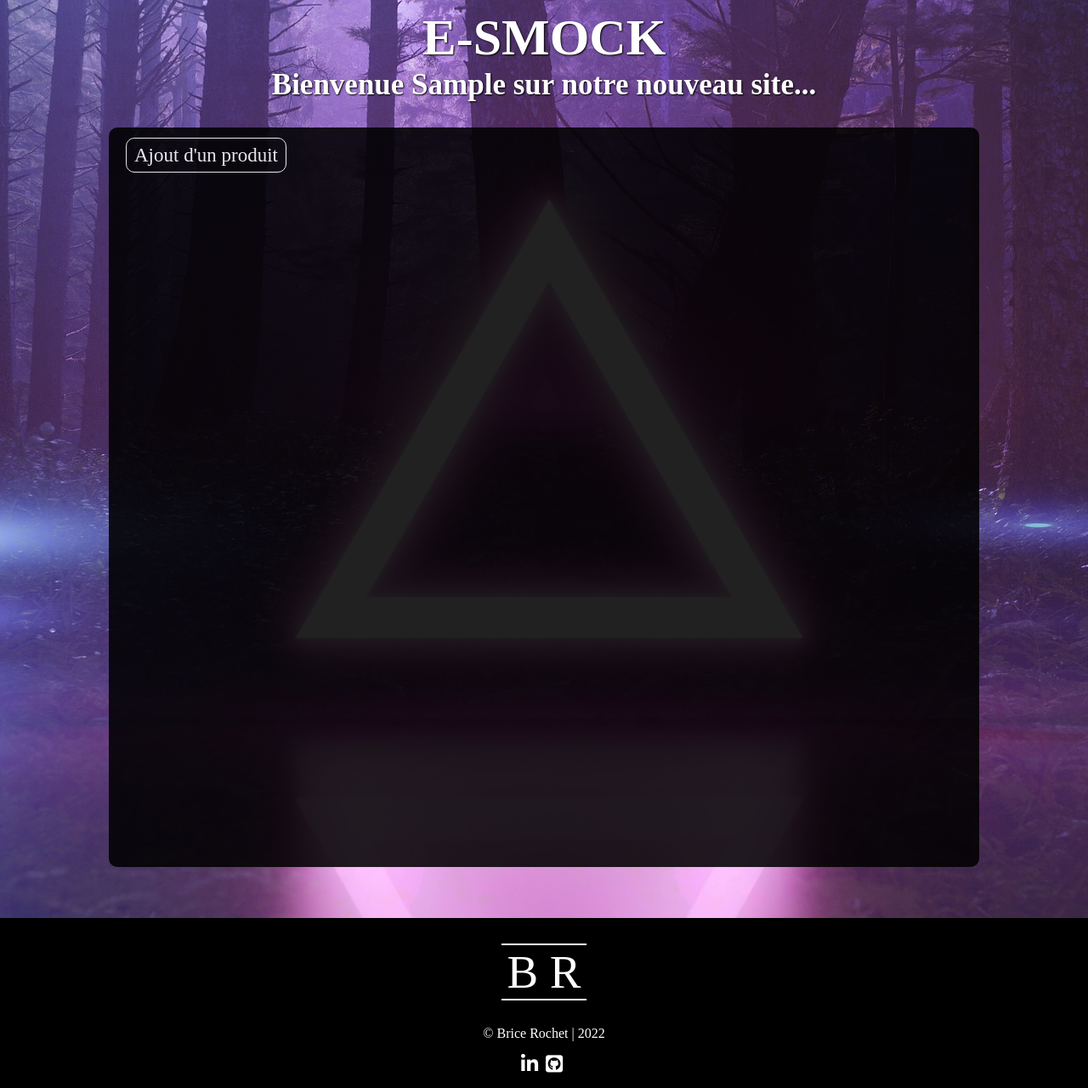
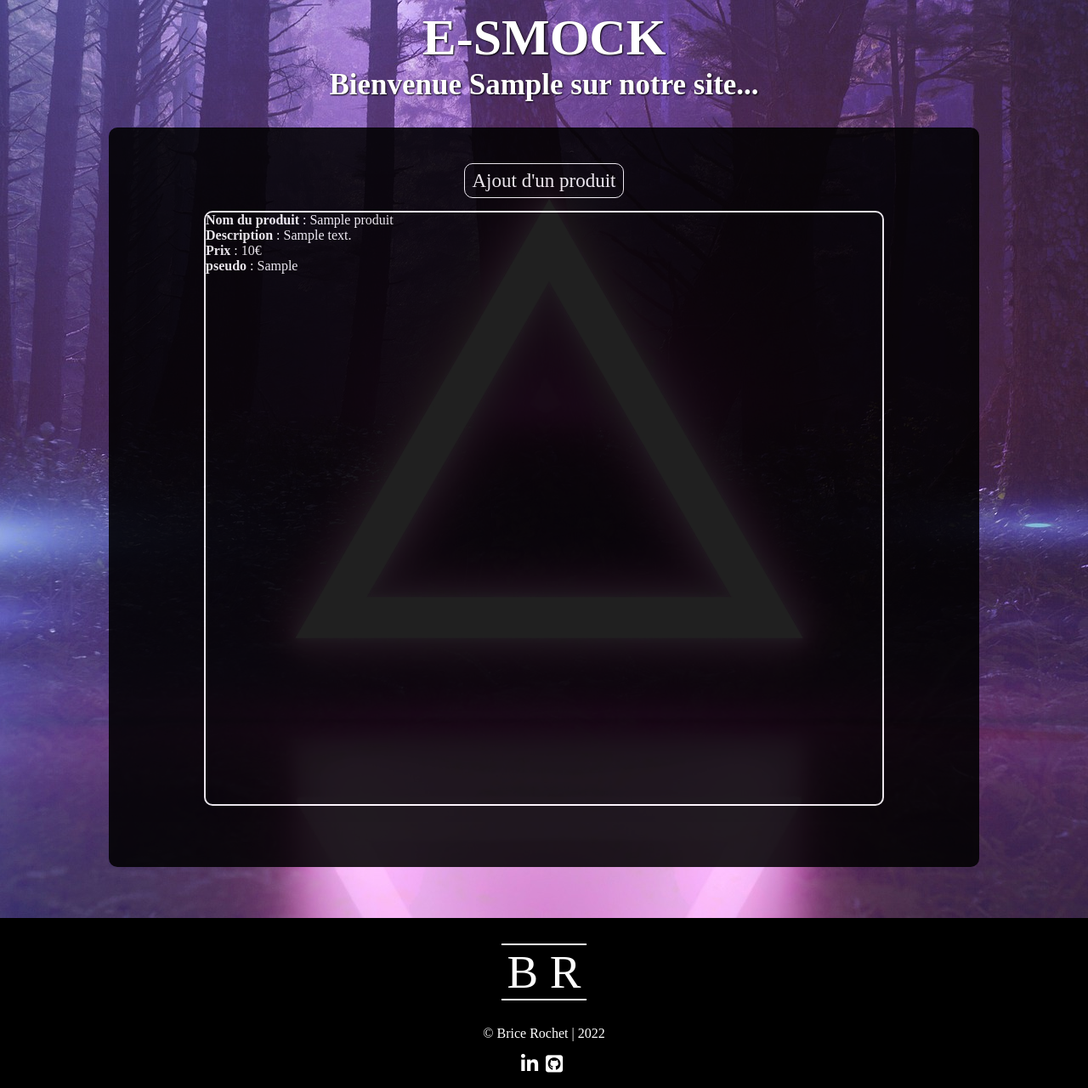
Before and after one commit to Brice0907/Projet-PHP-MySQL, a PHP site: page /Projet/ in a window 1280 px wide. Shown: the part 50-1330 px from the top of the page at 85% size. Run offline with PHP 8.4, Linux system fonts and the light colour scheme; the visitor is signed in with stand-in values (Sample User, id 1); tables that the repository leaves empty or names only in its code hold one stand-in row (values such as "Sample post"); some libraries are stand-ins or nearby versions.

Commit message:
Récupération et affichage des données

```diff
--- a/Main/config/mysql.php
+++ b/Main/config/mysql.php
@@ -1,2 +1,7 @@
 <?php
-$bdd = new PDO('mysql:host=localhost;dbname=espace_membres;charset=utf8;', 'root', 'root');
+
+try {
+    $bdd = new PDO('mysql:host=localhost;dbname=espace_membres;charset=utf8;', 'root', 'root');
+} catch (Exception $e) {
+    die('Erreur : ' . $e->getMessage());
+}
--- a/Main/index.php
+++ b/Main/index.php
@@ -23,9 +23,17 @@
     <section class="body_fond">
         <img src="./image/grandtriangle.jpg" alt="Image de fond" class="body_fond_img">
         <h1 class="body_fond_title">E-SMOCK</h1>
-        <h2 class="body_fond_bvn">Bienvenue <?php echo $_SESSION['pseudo'] ?> sur notre nouveau site...</h2>
+        <h2 class="body_fond_bvn">Bienvenue <?php echo $_SESSION['pseudo'] ?> sur notre site...</h2>
         <div class="body_fond_bloc">
-            <a href="create.php" class="body_fond_bloc_btn">Ajout d'un produit</a>
+            <div class="body_fond_bloc_haut">
+                <a href="create.php" class="body_fond_bloc_haut_btn">Ajout d'un produit</a>
+            </div>
+
+            <!-- Contenue venant de la base de donnée -->
+            <div class="body_fond_bloc_affichage">
+                <?php include_once('read.php') ?>
+            </div>
+
         </div>
     </section>
 
--- a/Main/post_create.php
+++ b/Main/post_create.php
@@ -2,6 +2,7 @@
 include_once('./config/mysql.php');
 include_once('variable.php');
 
+if (isset($_POST['ajout'])) {
     if (isset($_POST['produitTitle']) && isset($_POST['produitDescription']) && isset($_POST['produitPrice'])) {
 
         $produitTitle = htmlspecialchars($_POST['produitTitle']);
@@ -10,7 +11,8 @@ if (isset($_POST['produitTitle']) && isset($_POST['produitDescription']) && isse
         $insertProduit = $bdd->prepare('INSERT INTO produit(title, descriptionpdt, prix, userid, pseudo) VALUE (?, ?, ?, ?, ?)');
         $insertProduit->execute(array($produitTitle, $descriptionpdt, $_POST['produitPrice'], $loggedUser['id'], $pseudoUser['pseudo']));
 
-    // header('location: http://localhost/Projet%20PHP&MySQL/Main/index.php');
+        header('location: http://localhost/Projet%20PHP&MySQL/Main/index.php');
     } else {
         echo 'il manque des renseignements';
     }
+}
--- /dev/null
+++ b/Main/read.php
@@ -0,0 +1,26 @@
+<?php
+include_once('./config/mysql.php');
+
+$result = $bdd->prepare('SELECT * FROM produit');
+$result->execute();
+
+while ($produit = $result->fetch(PDO::FETCH_OBJ)) {
+?>
+
+    <div class="read">
+        <div>
+            <strong>Nom du produit</strong> : <?= $produit->title ?>
+        </div>
+        <div>
+            <strong>Description</strong> : <?= $produit->descriptionpdt ?>
+        </div>
+        <div>
+            <strong>Prix</strong> : <?= $produit->prix ?>€
+        </div>
+        <div>
+            <strong>pseudo</strong> : <?= $produit->pseudo ?>
+        </div>
+    </div>
+
+<?php
+}
--- a/Main/styles/style.css
+++ b/Main/styles/style.css
@@ -119,15 +119,31 @@ a {
     background: black;
     opacity: 0.87;
     border-radius: 10px;
-    padding: 20px 20px;
+    padding: 50px 20px;
+    display: flex;
+    flex-direction: column;
 }
 
-.body_fond_bloc_btn {
+.body_fond_bloc_haut {
+    text-align: center;
+}
+
+.body_fond_bloc_haut_btn {
     color: white;
     font-size: 23px;
     border: 1px solid white;
     padding: 7px 9px;
     border-radius: 10px;
+
+}
+
+.body_fond_bloc_affichage {
+    border: 2px solid white;
+    height: 700px;
+    width: 800px;
+    border-radius: 10px;
+    margin: auto;
+    color: white;
 }
 
 .body_fond_bloc_form {
```
Lines whose indentation alone changed are shown as unchanged.
